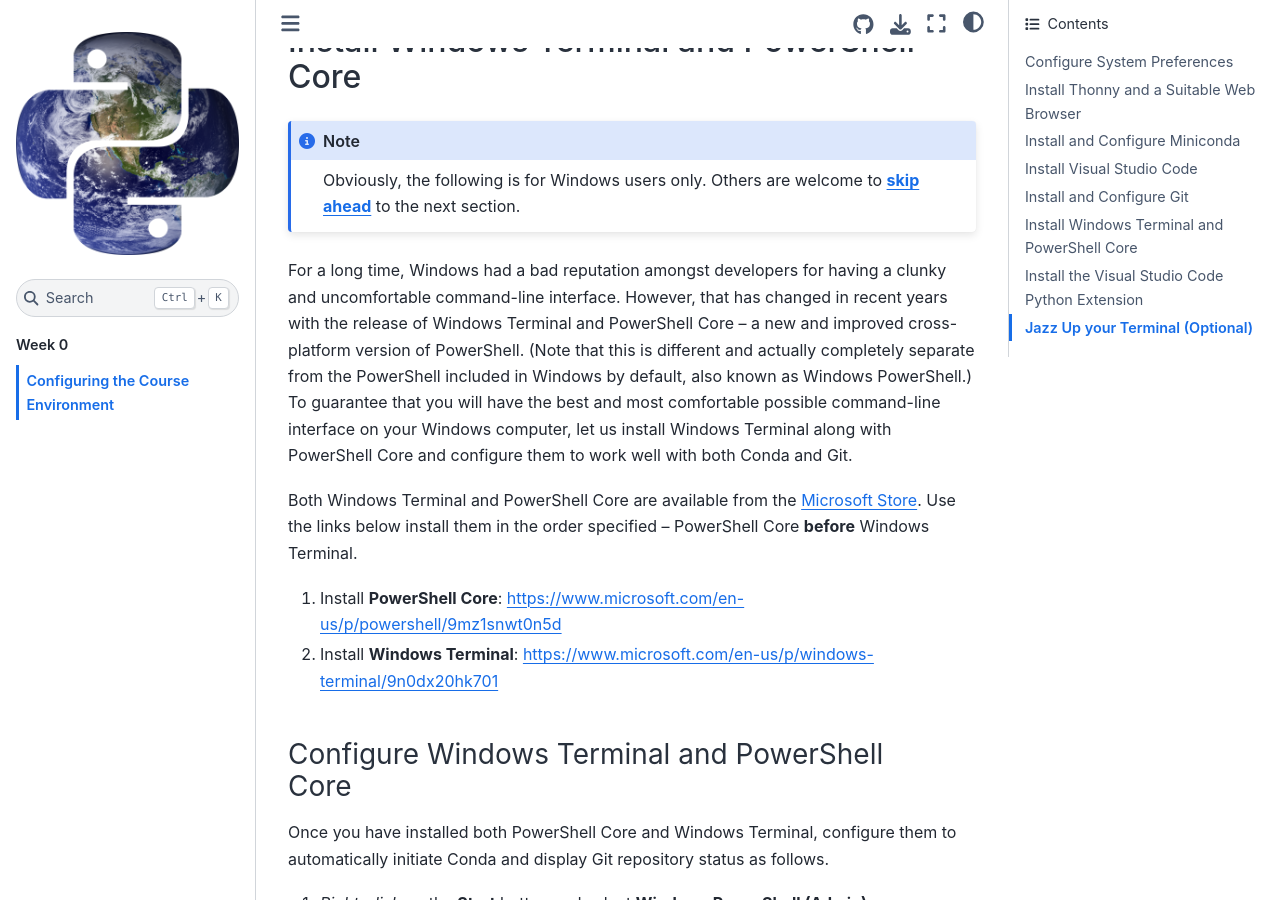
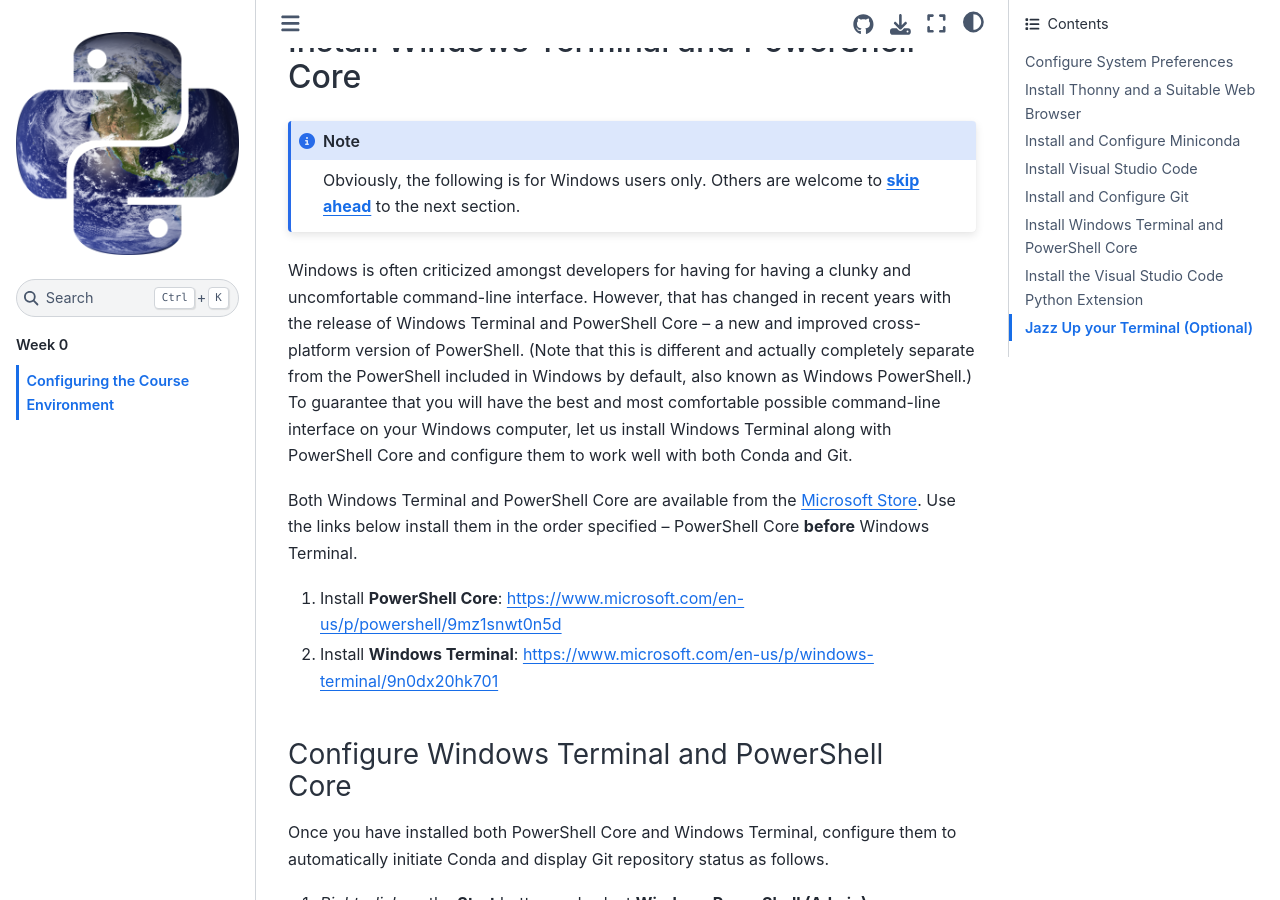
Before and after one commit to uep239/uep239.github.io, a Jupyter Book: the page built from source/wk00/setup.md, in a window 1280 px wide and 900 px high, scrolled down 5509 px. Built offline with Jupyter Book 1.0.4 settings and Sphinx 7.4.7 and the Sphinx Book theme 1.1.4, drawn with Linux system fonts in a browser that asks for light colours; some of the changed text lies outside the part shown.

Commit message:
fix typos

````diff
--- a/source/wk00/setup.md
+++ b/source/wk00/setup.md
@@ -373,7 +373,7 @@
 Obviously, the following is for Windows users only. Others are welcome to [**skip ahead**](#install-the-visual-studio-code-python-extension) to the next section.
 ```
 
-For a long time, Windows had a bad reputation amongst developers for having a clunky and uncomfortable command-line interface. However, that has changed in recent years with the release of Windows Terminal and PowerShell Core – a new and improved cross-platform version of PowerShell. (Note that this is different and actually completely separate from the PowerShell included in Windows by default, also known as Windows PowerShell.) To guarantee that you will have the best and most comfortable possible command-line interface on your Windows computer, let us install Windows Terminal along with PowerShell Core and configure them to work well with both Conda and Git.
+Windows is often criticized amongst developers for having for having a clunky and uncomfortable command-line interface. However, that has changed in recent years with the release of Windows Terminal and PowerShell Core – a new and improved cross-platform version of PowerShell. (Note that this is different and actually completely separate from the PowerShell included in Windows by default, also known as Windows PowerShell.) To guarantee that you will have the best and most comfortable possible command-line interface on your Windows computer, let us install Windows Terminal along with PowerShell Core and configure them to work well with both Conda and Git.
 
 Both Windows Terminal and PowerShell Core are available from the [Microsoft Store](https://www.microsoft.com/en-us/store/apps/windows). Use the links below install them in the order specified – PowerShell Core **before** Windows Terminal.
 
@@ -395,7 +395,7 @@
 6. *Right-click* on **Windows Terminal** in the Start menu and select *More > __Run as administrator__*
 7. Click **yes** when asked for confirmation, enter an **administrator** password if needed
 8. If the first line reads **`Windows Powershell`** instead of **`Powershell 7.X.X`**, **stop** and contact course staff
-9. Run the following commands to install and configure [`posh-git`](https://github.com/dahlbyk/posh-git) (a Git status module for PowerShell)
+9. Run the following commands to install and configure [**`posh-git`**](https://github.com/dahlbyk/posh-git) (a Git status module for PowerShell)
     ```powershell
     PowerShellGet\Install-Module posh-git -Scope CurrentUser -AllowPrerelease -Force
     Add-PoshGitToProfile
````
Also changed, not shown: other parts of source/wk00/setup.md (+2 -2 lines).
